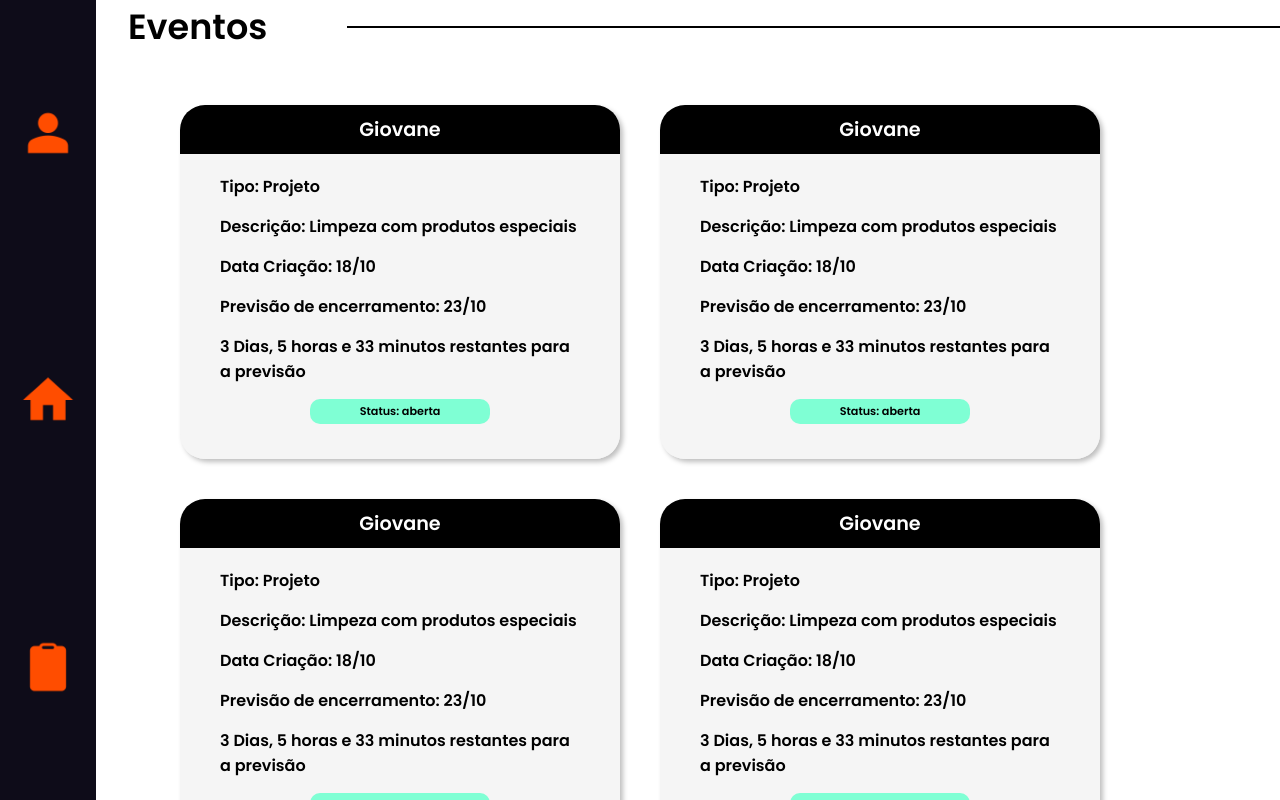
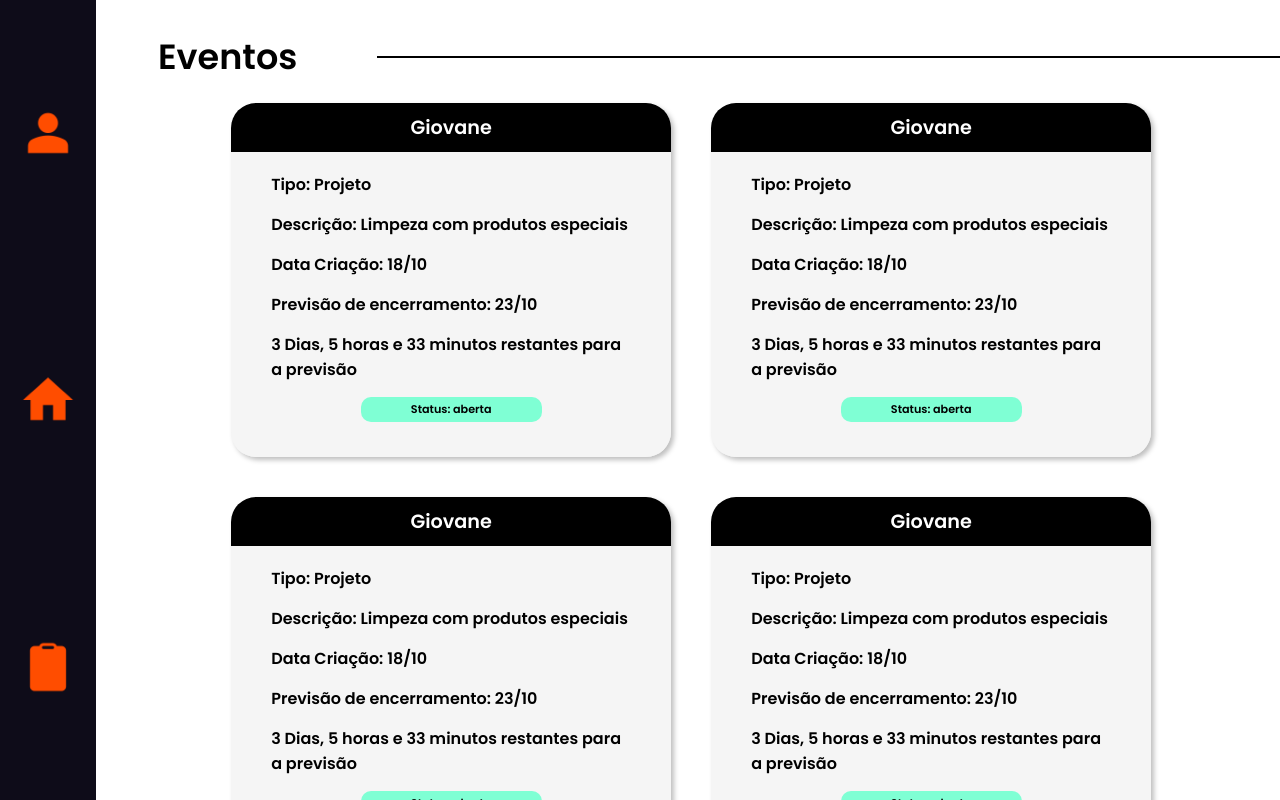
Before and after one commit to ArchFacts/App-Web, a React (Vite) app in the folder archfacts/: page /eventos in a window 1280 px wide. Built offline with nearby package versions, Linux system fonts and the light colour scheme.

Commit message:
Fix: events page fixed

```diff
--- a/archfacts/src/pages/Eventos/eventos.jsx
+++ b/archfacts/src/pages/Eventos/eventos.jsx
@@ -10,6 +10,7 @@ const Eventos = () => {
         <>
 
             <SideBarColaborador/>
+
             <div className={styles.content}>
                 <div className={styles.capsula}>
                     <span className={styles.text}> Eventos</span>
--- a/archfacts/src/pages/Eventos/eventos.module.css
+++ b/archfacts/src/pages/Eventos/eventos.module.css
@@ -23,6 +23,7 @@
     width: 100%;
     display: flex;
     align-items: center;
+    padding: 30px 0 0 30px;
 }
 .text {
     white-space: nowrap;
@@ -33,8 +34,9 @@
 .card{
     display: flex;
     flex-wrap: wrap;
-    margin: auto 10% 30% 10%;
+    margin: 0;
     width: 80%;
     height: fit-content;
-    padding: 2rem;
+    padding: 0 2rem;
+    margin: 0 8% 5% 14%;
 }
```
